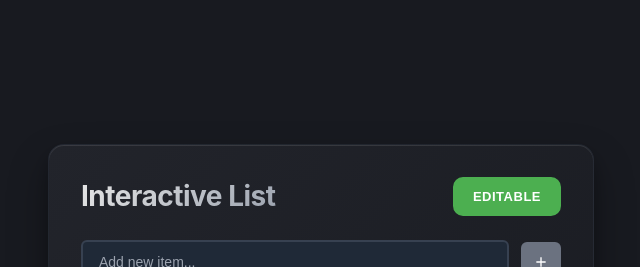
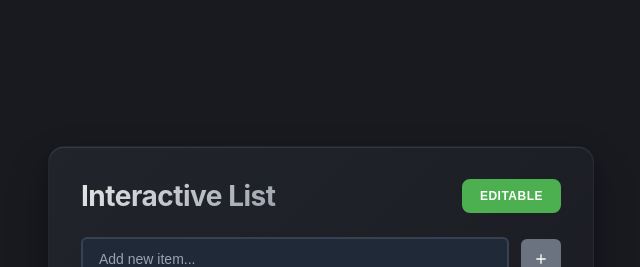
Before and after one commit to bennyperl/Interactive-List, a React (Create React App) app: page / in a window 1280 px wide. Shown: the top 267 px of the page, without its empty margins (319-959 px from the left). Built offline with nearby package versions, Linux system fonts and the light colour scheme; what chance would draw is missing.

Commit message:
Refactor InteractiveList to improve read-only handling and update styles. Changed initialReadOnly prop to readOnly, adjusted button and indicator styles for consistency, and updated Storybook examples accordingly.

```diff
--- a/src/components/InteractiveList/InteractiveList.tsx
+++ b/src/components/InteractiveList/InteractiveList.tsx
@@ -43,35 +43,22 @@ const ListTitle = styled.h2`
 `;
 
 const ReadOnlyToggle = styled.button<{ isReadOnly: boolean }>`
-  padding: 10px 18px;
+  padding: 8px 16px;
   border: 2px solid ${({ isReadOnly, theme }) => isReadOnly ? theme.warning : theme.success};
-  border-radius: 10px;
+  border-radius: 8px;
   background: ${({ isReadOnly, theme }) => isReadOnly ? theme.warning : theme.success};
   color: white;
-  font-size: 13px;
-  font-weight: 700;
+  font-size: 12px;
+  font-weight: 600;
   cursor: pointer;
-  transition: all 0.3s ease;
+  transition: all 0.2s ease;
   text-transform: uppercase;
   letter-spacing: 0.5px;
-  position: relative;
-  overflow: hidden;
-
-  &::before {
-    content: ${({ isReadOnly }) => isReadOnly ? '🔒' : '✏️'};
-    margin-right: 6px;
-    font-size: 12px;
-  }
 
   &:hover {
     background: ${({ isReadOnly, theme }) => isReadOnly ? theme.warning : theme.success};
-    transform: translateY(-2px);
-    box-shadow: 0 6px 12px rgba(0, 0, 0, 0.25);
-  }
-
-  &:active {
-    transform: translateY(0);
-    box-shadow: 0 2px 4px rgba(0, 0, 0, 0.2);
+    transform: translateY(-1px);
+    box-shadow: 0 4px 8px rgba(0, 0, 0, 0.2);
   }
 `;
 
@@ -79,23 +66,16 @@ const ReadOnlyIndicator = styled.div<{ isReadOnly: boolean }>`
   display: ${({ isReadOnly }) => isReadOnly ? 'flex' : 'none'};
   align-items: center;
   justify-content: center;
-  padding: 12px 20px;
-  background: ${({ theme }) => theme.warning}15;
-  border: 2px solid ${({ theme }) => theme.warning}30;
-  border-radius: 10px;
+  padding: 8px 16px;
+  background: ${({ theme }) => theme.warning}20;
+  border: 1px solid ${({ theme }) => theme.warning}40;
+  border-radius: 8px;
   color: ${({ theme }) => theme.warning};
-  font-size: 13px;
+  font-size: 12px;
   font-weight: 600;
   text-transform: uppercase;
   letter-spacing: 0.5px;
-  margin-bottom: 20px;
-  box-shadow: 0 2px 8px rgba(255, 152, 0, 0.1);
-
-  &::before {
-    content: '🔒';
-    margin-right: 8px;
-    font-size: 14px;
-  }
+  margin-bottom: 16px;
 `;
 
 const ErrorIndicator = styled.div<{ hasError: boolean }>`
@@ -116,39 +96,25 @@ const ErrorIndicator = styled.div<{ hasError: boolean }>`
 
 interface InteractiveListProps {
   error?: boolean;
-  initialReadOnly?: boolean;
+  readOnly?: boolean;
 }
 
-const InteractiveList: FunctionComponent<InteractiveListProps> = ({ error = false, initialReadOnly = false }) => {
+const InteractiveList: FunctionComponent<InteractiveListProps> = ({ error = false, readOnly }) => {
   const [isLoading, setIsLoading] = useState(true);
   const [initialItems, setInitialItems] = useState<typeof mockItems>([]);
-  const [isReadOnly, setIsReadOnly] = useState(initialReadOnly);
+  // Only use internal state if readOnly prop is not provided
+  const [internalReadOnly, setInternalReadOnly] = useState(false);
+  const isReadOnly = readOnly !== undefined ? readOnly : internalReadOnly;
 
   const {
     items,
     hoveredItemId,
-    handleEdit: originalHandleEdit,
-    handleDelete: originalHandleDelete,
+    handleEdit,
+    handleDelete,
     handleMouseEnter,
     handleMouseLeave,
-    addItem: originalAddItem
+    addItem
   } = useInteractiveList({ initialItems });
-
-  // Wrap functions with read-only checks
-  const handleEdit = (itemId: string, newValue: string) => {
-    if (isReadOnly) return;
-    originalHandleEdit(itemId, newValue);
-  };
-
-  const handleDelete = (itemId: string) => {
-    if (isReadOnly) return;
-    originalHandleDelete(itemId);
-  };
-
-  const addItem = (value: string) => {
-    if (isReadOnly) return;
-    originalAddItem(value);
-  };
 
   // Simulate loading data
   useEffect(() => {
@@ -168,19 +134,22 @@ const InteractiveList: FunctionComponent<InteractiveListProps> = ({ error = fals
   }, []);
 
   const toggleReadOnly = () => {
-    setIsReadOnly(!isReadOnly);
+    setInternalReadOnly(!internalReadOnly);
   };
 
   return (
     <ListContainer>
       <HeaderContainer>
         <ListTitle>{messages.title}</ListTitle>
+        {/* Only show toggle if readOnly is not controlled by prop */}
+        {readOnly === undefined && (
           <ReadOnlyToggle
             isReadOnly={isReadOnly}
             onClick={toggleReadOnly}
           >
             {isReadOnly ? messages.readOnlyButton.readOnly : messages.readOnlyButton.editable}
           </ReadOnlyToggle>
+        )}
       </HeaderContainer>
 
       <ErrorIndicator hasError={error}>
--- a/src/messages/index.ts
+++ b/src/messages/index.ts
@@ -10,8 +10,8 @@ export const messages = {
 
   // InputBar component
   inputPlaceholder: 'Add new item...',
-  readOnlyPlaceholder: 'Read-only mode - cannot add items',
   addButtonTitle: 'Add item',
+  readOnlyPlaceholder: "Read-only mode: adding items is disabled",
 
   // EmptyState component
   emptyState: {
```
Also changed, not shown: 1 other file (tests, documents, lock files or other folders). Lines whose indentation alone changed are shown as unchanged.
